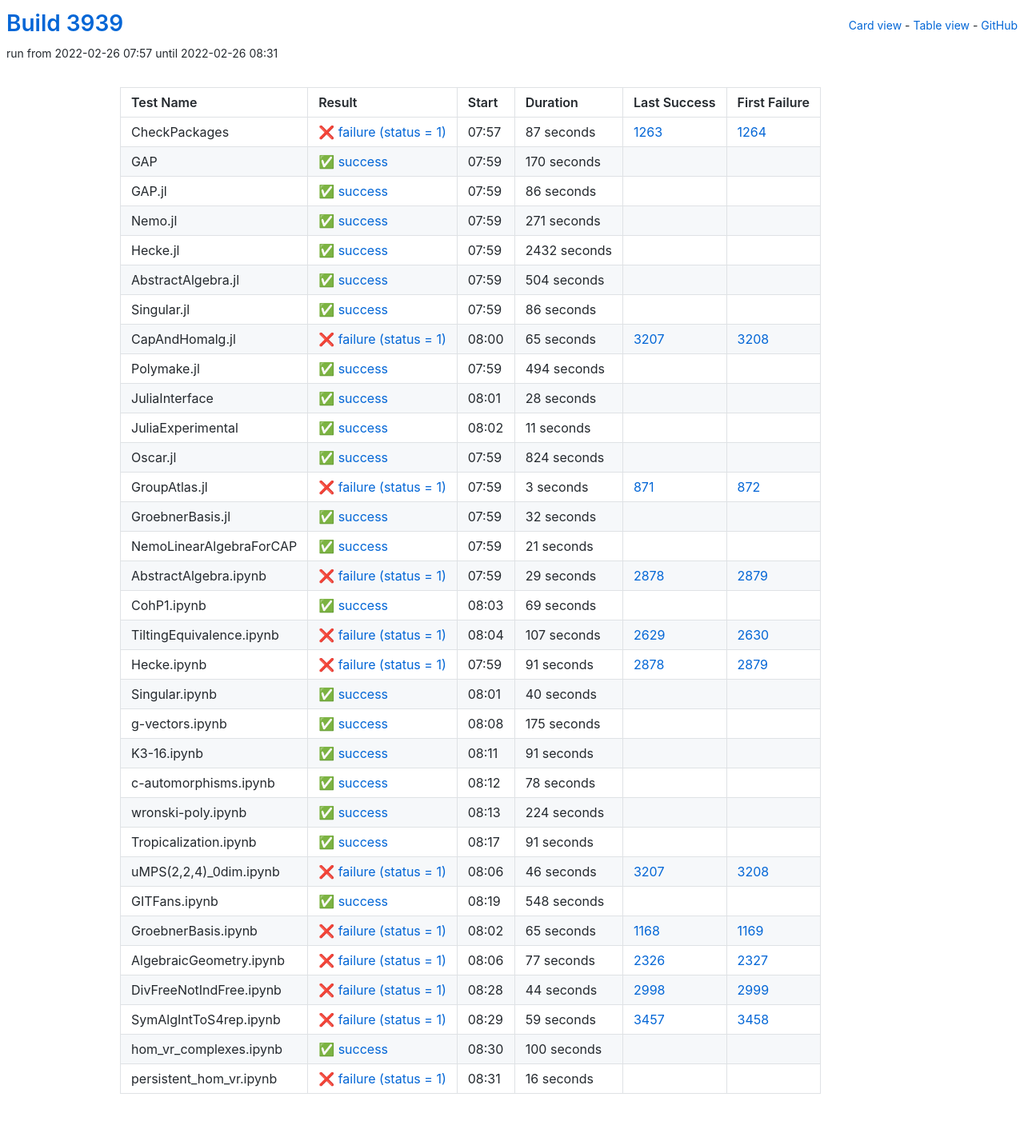
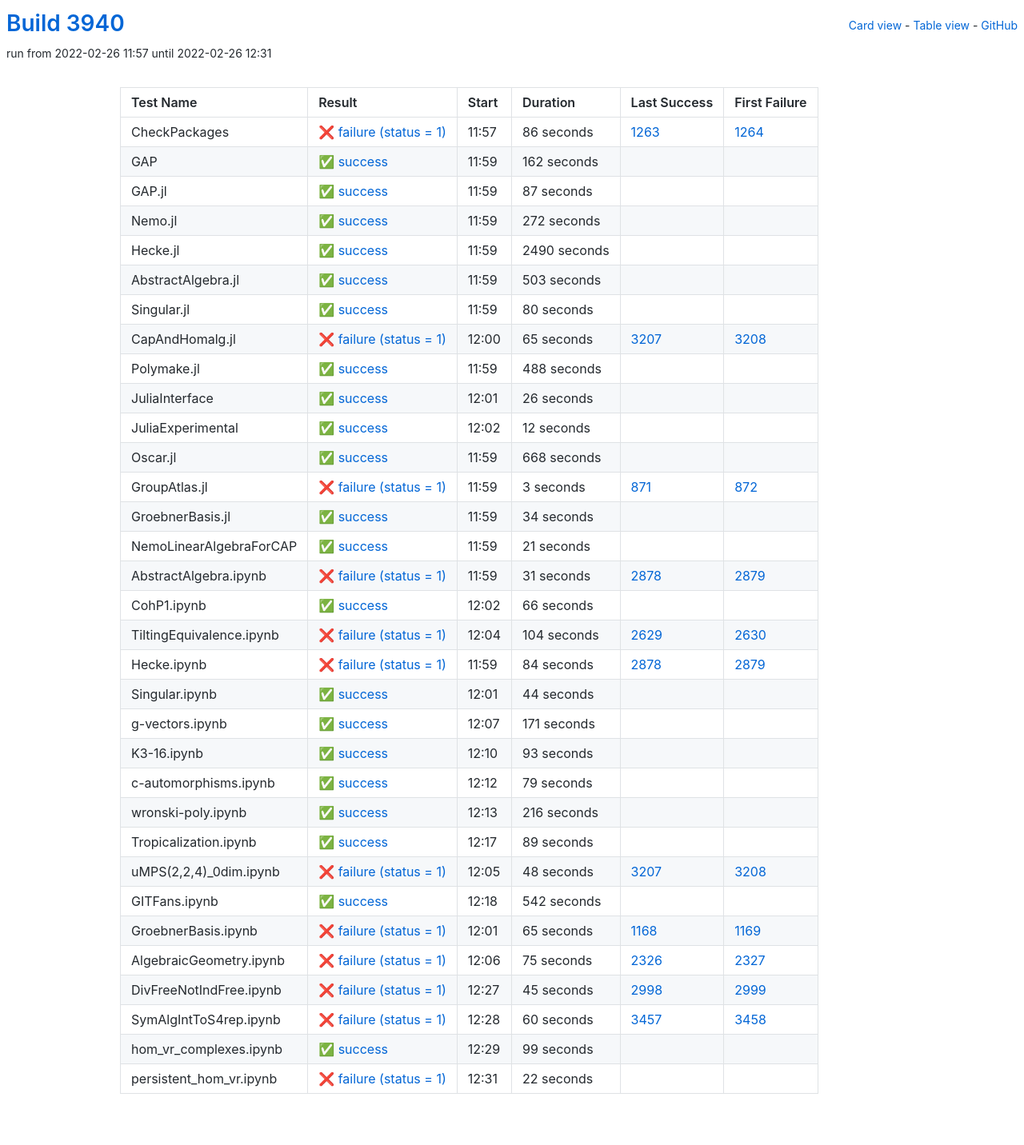
Before and after one commit to oscar-system/oscar-ci-status-stable, a Jekyll site: the page built from table.html, in a window 1280 px wide. Shown: the whole page at 80% size. Built offline with Jekyll 4.4.1, drawn with Linux system fonts in a browser that asks for light colours.

Commit message:
Build #3940

```diff
--- a/_data/ci.yml
+++ b/_data/ci.yml
@@ -1,6 +1,6 @@
 ---
-build: 3939
-build_url: https://oscarci.mathematik.uni-kl.de/job/oscar-stable/3939/
+build: 3940
+build_url: https://oscarci.mathematik.uni-kl.de/job/oscar-stable/3940/
 job: oscar-stable
 organization: oscar-system
 repo: oscar-ci-status-stable
@@ -8,92 +8,92 @@ repourl: https://github.com/oscar-system/oscar-ci-status-stable
 tests:
 - name: CheckPackages
   id: checkpackages
-  log: https://oscarci.mathematik.uni-kl.de/job/oscar-stable/3939/artifact/logs/build-3939/CheckPackages.log
-  start: 2022-02-26 07:57
+  log: https://oscarci.mathematik.uni-kl.de/job/oscar-stable/3940/artifact/logs/build-3940/CheckPackages.log
+  start: 2022-02-26 11:57
   success: false
   exitcode: 1
   status: failure
-  duration: 87
+  duration: 86
   last_success: 1263
   last_success_url: https://oscarci.mathematik.uni-kl.de/job/oscar-stable/1263/
   first_failure: 1264
   first_failure_url: https://oscarci.mathematik.uni-kl.de/job/oscar-stable/1264/
 - name: GAP
   id: gap
-  log: https://oscarci.mathematik.uni-kl.de/job/oscar-stable/3939/artifact/logs/build-3939/GAP.log
-  start: 2022-02-26 07:59
+  log: https://oscarci.mathematik.uni-kl.de/job/oscar-stable/3940/artifact/logs/build-3940/GAP.log
+  start: 2022-02-26 11:59
   success: true
   exitcode: 0
   status: success
-  duration: 170
+  duration: 162
   last_success: false
   last_success_url:
   first_failure: false
   first_failure_url:
 - name: GAP.jl
   id: gap-jl
-  log: https://oscarci.mathematik.uni-kl.de/job/oscar-stable/3939/artifact/logs/build-3939/GAP.jl.log
-  start: 2022-02-26 07:59
+  log: https://oscarci.mathematik.uni-kl.de/job/oscar-stable/3940/artifact/logs/build-3940/GAP.jl.log
+  start: 2022-02-26 11:59
   success: true
   exitcode: 0
   status: success
-  duration: 86
+  duration: 87
   last_success: false
   last_success_url:
   first_failure: false
   first_failure_url:
 - name: Nemo.jl
   id: nemo-jl
-  log: https://oscarci.mathematik.uni-kl.de/job/oscar-stable/3939/artifact/logs/build-3939/Nemo.jl.log
-  start: 2022-02-26 07:59
+  log: https://oscarci.mathematik.uni-kl.de/job/oscar-stable/3940/artifact/logs/build-3940/Nemo.jl.log
+  start: 2022-02-26 11:59
   success: true
   exitcode: 0
   status: success
-  duration: 271
+  duration: 272
   last_success: false
   last_success_url:
   first_failure: false
   first_failure_url:
 - name: Hecke.jl
   id: hecke-jl
-  log: https://oscarci.mathematik.uni-kl.de/job/oscar-stable/3939/artifact/logs/build-3939/Hecke.jl.log
-  start: 2022-02-26 07:59
+  log: https://oscarci.mathematik.uni-kl.de/job/oscar-stable/3940/artifact/logs/build-3940/Hecke.jl.log
+  start: 2022-02-26 11:59
   success: true
   exitcode: 0
   status: success
-  duration: 2432
+  duration: 2490
   last_success: false
   last_success_url:
   first_failure: false
   first_failure_url:
 - name: AbstractAlgebra.jl
   id: abstractalgebra-jl
-  log: https://oscarci.mathematik.uni-kl.de/job/oscar-stable/3939/artifact/logs/build-3939/AbstractAlgebra.jl.log
-  start: 2022-02-26 07:59
+  log: https://oscarci.mathematik.uni-kl.de/job/oscar-stable/3940/artifact/logs/build-3940/AbstractAlgebra.jl.log
+  start: 2022-02-26 11:59
   success: true
   exitcode: 0
   status: success
-  duration: 504
+  duration: 503
   last_success: false
   last_success_url:
   first_failure: false
   first_failure_url:
 - name: Singular.jl
   id: singular-jl
-  log: https://oscarci.mathematik.uni-kl.de/job/oscar-stable/3939/artifact/logs/build-3939/Singular.jl.log
-  start: 2022-02-26 07:59
+  log: https://oscarci.mathematik.uni-kl.de/job/oscar-stable/3940/artifact/logs/build-3940/Singular.jl.log
+  start: 2022-02-26 11:59
   success: true
   exitcode: 0
   status: success
-  duration: 86
+  duration: 80
   last_success: false
   last_success_url:
   first_failure: false
   first_failure_url:
 - name: CapAndHomalg.jl
   id: capandhomalg-jl
-  log: https://oscarci.mathematik.uni-kl.de/job/oscar-stable/3939/artifact/logs/build-3939/CapAndHomalg.jl.log
-  start: 2022-02-26 08:00
+  log: https://oscarci.mathematik.uni-kl.de/job/oscar-stable/3940/artifact/logs/build-3940/CapAndHomalg.jl.log
+  start: 2022-02-26 12:00
   success: false
   exitcode: 1
   status: failure
@@ -104,56 +104,56 @@ tests:
   first_failure_url: https://oscarci.mathematik.uni-kl.de/job/oscar-stable/3208/
 - name: Polymake.jl
   id: polymake-jl
-  log: https://oscarci.mathematik.uni-kl.de/job/oscar-stable/3939/artifact/logs/build-3939/Polymake.jl.log
-  start: 2022-02-26 07:59
+  log: https://oscarci.mathematik.uni-kl.de/job/oscar-stable/3940/artifact/logs/build-3940/Polymake.jl.log
+  start: 2022-02-26 11:59
   success: true
   exitcode: 0
   status: success
-  duration: 494
+  duration: 488
   last_success: false
   last_success_url:
   first_failure: false
   first_failure_url:
 - name: JuliaInterface
   id: juliainterface
-  log: https://oscarci.mathematik.uni-kl.de/job/oscar-stable/3939/artifact/logs/build-3939/JuliaInterface.log
-  start: 2022-02-26 08:01
+  log: https://oscarci.mathematik.uni-kl.de/job/oscar-stable/3940/artifact/logs/build-3940/JuliaInterface.log
+  start: 2022-02-26 12:01
   success: true
   exitcode: 0
   status: success
-  duration: 28
+  duration: 26
   last_success: false
   last_success_url:
   first_failure: false
   first_failure_url:
 - name: JuliaExperimental
   id: juliaexperimental
-  log: https://oscarci.mathematik.uni-kl.de/job/oscar-stable/3939/artifact/logs/build-3939/JuliaExperimental.log
-  start: 2022-02-26 08:02
+  log: https://oscarci.mathematik.uni-kl.de/job/oscar-stable/3940/artifact/logs/build-3940/JuliaExperimental.log
+  start: 2022-02-26 12:02
   success: true
   exitcode: 0
   status: success
-  duration: 11
+  duration: 12
   last_success: false
   last_success_url:
   first_failure: false
   first_failure_url:
 - name: Oscar.jl
   id: oscar-jl
-  log: https://oscarci.mathematik.uni-kl.de/job/oscar-stable/3939/artifact/logs/build-3939/Oscar.jl.log
-  start: 2022-02-26 07:59
+  log: https://oscarci.mathematik.uni-kl.de/job/oscar-stable/3940/artifact/logs/build-3940/Oscar.jl.log
+  start: 2022-02-26 11:59
   success: true
   exitcode: 0
   status: success
-  duration: 824
+  duration: 668
   last_success: false
   last_success_url:
   first_failure: false
   first_failure_url:
 - name: GroupAtlas.jl
   id: groupatlas-jl
-  log: https://oscarci.mathematik.uni-kl.de/job/oscar-stable/3939/artifact/logs/build-3939/GroupAtlas.jl.log
-  start: 2022-02-26 07:59
+  log: https://oscarci.mathematik.uni-kl.de/job/oscar-stable/3940/artifact/logs/build-3940/GroupAtlas.jl.log
+  start: 2022-02-26 11:59
   success: false
   exitcode: 1
   status: failure
@@ -164,20 +164,20 @@ tests:
   first_failure_url: https://oscarci.mathematik.uni-kl.de/job/oscar-stable/872/
 - name: GroebnerBasis.jl
   id: groebnerbasis-jl
-  log: https://oscarci.mathematik.uni-kl.de/job/oscar-stable/3939/artifact/logs/build-3939/GroebnerBasis.jl.log
-  start: 2022-02-26 07:59
+  log: https://oscarci.mathematik.uni-kl.de/job/oscar-stable/3940/artifact/logs/build-3940/GroebnerBasis.jl.log
+  start: 2022-02-26 11:59
   success: true
   exitcode: 0
   status: success
-  duration: 32
+  duration: 34
   last_success: false
   last_success_url:
   first_failure: false
   first_failure_url:
 - name: NemoLinearAlgebraForCAP
   id: nemolinearalgebraforcap
-  log: https://oscarci.mathematik.uni-kl.de/job/oscar-stable/3939/artifact/logs/build-3939/NemoLinearAlgebraForCAP.log
-  start: 2022-02-26 07:59
+  log: https://oscarci.mathematik.uni-kl.de/job/oscar-stable/3940/artifact/logs/build-3940/NemoLinearAlgebraForCAP.log
+  start: 2022-02-26 11:59
   success: true
   exitcode: 0
   status: success
@@ -188,152 +188,152 @@ tests:
   first_failure_url:
 - name: AbstractAlgebra.ipynb
   id: abstractalgebra-ipynb
-  log: https://oscarci.mathematik.uni-kl.de/job/oscar-stable/3939/artifact/logs/build-3939/AbstractAlgebra.ipynb.log
-  start: 2022-02-26 07:59
+  log: https://oscarci.mathematik.uni-kl.de/job/oscar-stable/3940/artifact/logs/build-3940/AbstractAlgebra.ipynb.log
+  start: 2022-02-26 11:59
   success: false
   exitcode: 1
   status: failure
-  duration: 29
+  duration: 31
   last_success: 2878
   last_success_url: https://oscarci.mathematik.uni-kl.de/job/oscar-stable/2878/
   first_failure: 2879
   first_failure_url: https://oscarci.mathematik.uni-kl.de/job/oscar-stable/2879/
 - name: CohP1.ipynb
   id: cohp1-ipynb
-  log: https://oscarci.mathematik.uni-kl.de/job/oscar-stable/3939/artifact/logs/build-3939/CohP1.ipynb.log
-  start: 2022-02-26 08:03
+  log: https://oscarci.mathematik.uni-kl.de/job/oscar-stable/3940/artifact/logs/build-3940/CohP1.ipynb.log
+  start: 2022-02-26 12:02
   success: true
   exitcode: 0
   status: success
-  duration: 69
+  duration: 66
   last_success: false
   last_success_url:
   first_failure: false
   first_failure_url:
 - name: TiltingEquivalence.ipynb
   id: tiltingequivalence-ipynb
-  log: https://oscarci.mathematik.uni-kl.de/job/oscar-stable/3939/artifact/logs/build-3939/TiltingEquivalence.ipynb.log
-  start: 2022-02-26 08:04
+  log: https://oscarci.mathematik.uni-kl.de/job/oscar-stable/3940/artifact/logs/build-3940/TiltingEquivalence.ipynb.log
+  start: 2022-02-26 12:04
   success: false
   exitcode: 1
   status: failure
-  duration: 107
+  duration: 104
   last_success: 2629
   last_success_url: https://oscarci.mathematik.uni-kl.de/job/oscar-stable/2629/
   first_failure: 2630
   first_failure_url: https://oscarci.mathematik.uni-kl.de/job/oscar-stable/2630/
 - name: Hecke.ipynb
   id: hecke-ipynb
-  log: https://oscarci.mathematik.uni-kl.de/job/oscar-stable/3939/artifact/logs/build-3939/Hecke.ipynb.log
-  start: 2022-02-26 07:59
+  log: https://oscarci.mathematik.uni-kl.de/job/oscar-stable/3940/artifact/logs/build-3940/Hecke.ipynb.log
+  start: 2022-02-26 11:59
   success: false
   exitcode: 1
   status: failure
-  duration: 91
+  duration: 84
   last_success: 2878
   last_success_url: https://oscarci.mathematik.uni-kl.de/job/oscar-stable/2878/
   first_failure: 2879
   first_failure_url: https://oscarci.mathematik.uni-kl.de/job/oscar-stable/2879/
 - name: Singular.ipynb
   id: singular-ipynb
-  log: https://oscarci.mathematik.uni-kl.de/job/oscar-stable/3939/artifact/logs/build-3939/Singular.ipynb.log
-  start: 2022-02-26 08:01
+  log: https://oscarci.mathematik.uni-kl.de/job/oscar-stable/3940/artifact/logs/build-3940/Singular.ipynb.log
+  start: 2022-02-26 12:01
   success: true
   exitcode: 0
   status: success
-  duration: 40
+  duration: 44
   last_success: false
   last_success_url:
   first_failure: false
   first_failure_url:
 - name: g-vectors.ipynb
   id: g-vectors-ipynb
-  log: https://oscarci.mathematik.uni-kl.de/job/oscar-stable/3939/artifact/logs/build-3939/g-vectors.ipynb.log
-  start: 2022-02-26 08:08
+  log: https://oscarci.mathematik.uni-kl.de/job/oscar-stable/3940/artifact/logs/build-3940/g-vectors.ipynb.log
+  start: 2022-02-26 12:07
   success: true
   exitcode: 0
   status: success
-  duration: 175
+  duration: 171
   last_success: false
   last_success_url:
   first_failure: false
   first_failure_url:
 - name: K3-16.ipynb
   id: k3-16-ipynb
-  log: https://oscarci.mathematik.uni-kl.de/job/oscar-stable/3939/artifact/logs/build-3939/K3-16.ipynb.log
-  start: 2022-02-26 08:11
+  log: https://oscarci.mathematik.uni-kl.de/job/oscar-stable/3940/artifact/logs/build-3940/K3-16.ipynb.log
+  start: 2022-02-26 12:10
   success: true
   exitcode: 0
   status: success
-  duration: 91
+  duration: 93
   last_success: false
   last_success_url:
   first_failure: false
   first_failure_url:
 - name: c-automorphisms.ipynb
   id: c-automorphisms-ipynb
-  log: https://oscarci.mathematik.uni-kl.de/job/oscar-stable/3939/artifact/logs/build-3939/c-automorphisms.ipynb.log
-  start: 2022-02-26 08:12
+  log: https://oscarci.mathematik.uni-kl.de/job/oscar-stable/3940/artifact/logs/build-3940/c-automorphisms.ipynb.log
+  start: 2022-02-26 12:12
   success: true
   exitcode: 0
   status: success
-  duration: 78
+  duration: 79
   last_success: false
   last_success_url:
   first_failure: false
   first_failure_url:
 - name: wronski-poly.ipynb
   id: wronski-poly-ipynb
-  log: https://oscarci.mathematik.uni-kl.de/job/oscar-stable/3939/artifact/logs/build-3939/wronski-poly.ipynb.log
-  start: 2022-02-26 08:13
+  log: https://oscarci.mathematik.uni-kl.de/job/oscar-stable/3940/artifact/logs/build-3940/wronski-poly.ipynb.log
+  start: 2022-02-26 12:13
   success: true
   exitcode: 0
   status: success
-  duration: 224
+  duration: 216
   last_success: false
   last_success_url:
   first_failure: false
   first_failure_url:
 - name: Tropicalization.ipynb
   id: tropicalization-ipynb
-  log: https://oscarci.mathematik.uni-kl.de/job/oscar-stable/3939/artifact/logs/build-3939/Tropicalization.ipynb.log
-  start: 2022-02-26 08:17
+  log: https://oscarci.mathematik.uni-kl.de/job/oscar-stable/3940/artifact/logs/build-3940/Tropicalization.ipynb.log
+  start: 2022-02-26 12:17
   success: true
   exitcode: 0
   status: success
-  duration: 91
+  duration: 89
   last_success: false
   last_success_url:
   first_failure: false
   first_failure_url:
 - name: uMPS(2,2,4)_0dim.ipynb
   id: umps-2-2-4-0dim-ipynb
-  log: https://oscarci.mathematik.uni-kl.de/job/oscar-stable/3939/artifact/logs/build-3939/uMPS-2-2-4-_0dim.ipynb.log
-  start: 2022-02-26 08:06
+  log: https://oscarci.mathematik.uni-kl.de/job/oscar-stable/3940/artifact/logs/build-3940/uMPS-2-2-4-_0dim.ipynb.log
+  start: 2022-02-26 12:05
   success: false
   exitcode: 1
   status: failure
-  duration: 46
+  duration: 48
   last_success: 3207
   last_success_url: https://oscarci.mathematik.uni-kl.de/job/oscar-stable/3207/
   first_failure: 3208
   first_failure_url: https://oscarci.mathematik.uni-kl.de/job/oscar-stable/3208/
 - name: GITFans.ipynb
   id: gitfans-ipynb
-  log: https://oscarci.mathematik.uni-kl.de/job/oscar-stable/3939/artifact/logs/build-3939/GITFans.ipynb.log
-  start: 2022-02-26 08:19
+  log: https://oscarci.mathematik.uni-kl.de/job/oscar-stable/3940/artifact/logs/build-3940/GITFans.ipynb.log
+  start: 2022-02-26 12:18
   success: true
   exitcode: 0
   status: success
-  duration: 548
+  duration: 542
   last_success: false
   last_success_url:
   first_failure: false
   first_failure_url:
 - name: GroebnerBasis.ipynb
   id: groebnerbasis-ipynb
-  log: https://oscarci.mathematik.uni-kl.de/job/oscar-stable/3939/artifact/logs/build-3939/GroebnerBasis.ipynb.log
-  start: 2022-02-26 08:02
+  log: https://oscarci.mathematik.uni-kl.de/job/oscar-stable/3940/artifact/logs/build-3940/GroebnerBasis.ipynb.log
+  start: 2022-02-26 12:01
   success: false
   exitcode: 1
   status: failure
@@ -344,60 +344,60 @@ tests:
   first_failure_url: https://oscarci.mathematik.uni-kl.de/job/oscar-stable/1169/
 - name: AlgebraicGeometry.ipynb
   id: algebraicgeometry-ipynb
-  log: https://oscarci.mathematik.uni-kl.de/job/oscar-stable/3939/artifact/logs/build-3939/AlgebraicGeometry.ipynb.log
-  start: 2022-02-26 08:06
+  log: https://oscarci.mathematik.uni-kl.de/job/oscar-stable/3940/artifact/logs/build-3940/AlgebraicGeometry.ipynb.log
+  start: 2022-02-26 12:06
   success: false
   exitcode: 1
   status: failure
-  duration: 77
+  duration: 75
   last_success: 2326
   last_success_url: https://oscarci.mathematik.uni-kl.de/job/oscar-stable/2326/
   first_failure: 2327
   first_failure_url: https://oscarci.mathematik.uni-kl.de/job/oscar-stable/2327/
 - name: DivFreeNotIndFree.ipynb
   id: divfreenotindfree-ipynb
-  log: https://oscarci.mathematik.uni-kl.de/job/oscar-stable/3939/artifact/logs/build-3939/DivFreeNotIndFree.ipynb.log
-  start: 2022-02-26 08:28
+  log: https://oscarci.mathematik.uni-kl.de/job/oscar-stable/3940/artifact/logs/build-3940/DivFreeNotIndFree.ipynb.log
+  start: 2022-02-26 12:27
   success: false
   exitcode: 1
   status: failure
-  duration: 44
+  duration: 45
   last_success: 2998
   last_success_url: https://oscarci.mathematik.uni-kl.de/job/oscar-stable/2998/
   first_failure: 2999
   first_failure_url: https://oscarci.mathematik.uni-kl.de/job/oscar-stable/2999/
 - name: SymAlgIntToS4rep.ipynb
   id: symalginttos4rep-ipynb
-  log: https://oscarci.mathematik.uni-kl.de/job/oscar-stable/3939/artifact/logs/build-3939/SymAlgIntToS4rep.ipynb.log
-  start: 2022-02-26 08:29
+  log: https://oscarci.mathematik.uni-kl.de/job/oscar-stable/3940/artifact/logs/build-3940/SymAlgIntToS4rep.ipynb.log
+  start: 2022-02-26 12:28
   success: false
   exitcode: 1
   status: failure
-  duration: 59
+  duration: 60
   last_success: 3457
   last_success_url: https://oscarci.mathematik.uni-kl.de/job/oscar-stable/3457/
   first_failure: 3458
   first_failure_url: https://oscarci.mathematik.uni-kl.de/job/oscar-stable/3458/
 - name: hom_vr_complexes.ipynb
   id: hom-vr-complexes-ipynb
-  log: https://oscarci.mathematik.uni-kl.de/job/oscar-stable/3939/artifact/logs/build-3939/hom_vr_complexes.ipynb.log
-  start: 2022-02-26 08:30
+  log: https://oscarci.mathematik.uni-kl.de/job/oscar-stable/3940/artifact/logs/build-3940/hom_vr_complexes.ipynb.log
+  start: 2022-02-26 12:29
   success: true
   exitcode: 0
   status: success
-  duration: 100
+  duration: 99
   last_success: false
   last_success_url:
   first_failure: false
   first_failure_url:
 - name: persistent_hom_vr.ipynb
   id: persistent-hom-vr-ipynb
-  log: https://oscarci.mathematik.uni-kl.de/job/oscar-stable/3939/artifact/logs/build-3939/persistent_hom_vr.ipynb.log
-  start: 2022-02-26 08:31
+  log: https://oscarci.mathematik.uni-kl.de/job/oscar-stable/3940/artifact/logs/build-3940/persistent_hom_vr.ipynb.log
+  start: 2022-02-26 12:31
   success: false
   exitcode: 1
   status: failure
-  duration: 16
+  duration: 22
   last_success: false
   last_success_url:
   first_failure: false
```
Also changed, not shown: README.md.
